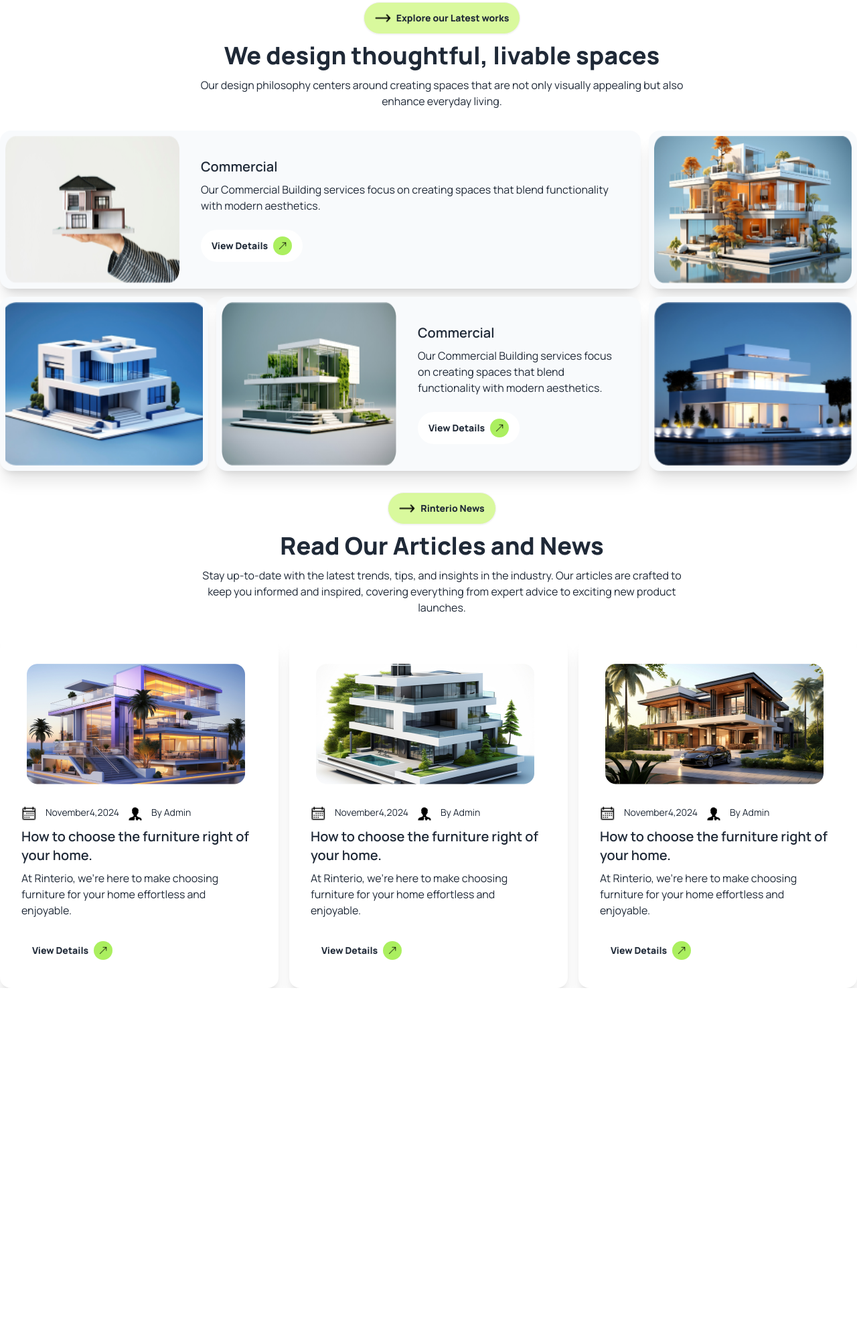
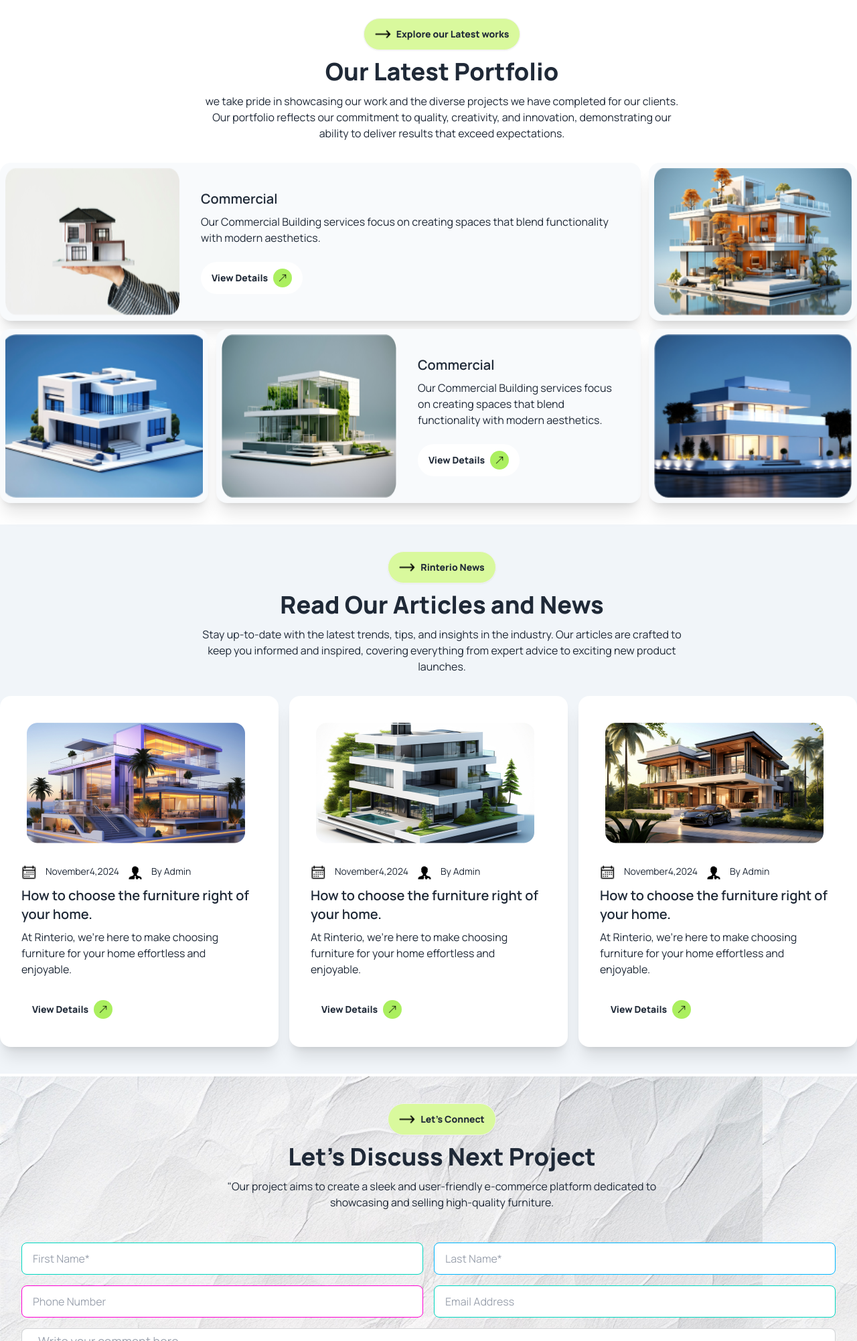
Before and after one commit to PeyalHasan/b10a3-assignment-3, a plain HTML site: page index.html in a window 1280 px wide. Shown: the part 2082-4084 px from the top of the page at 67% size. Before the commit the page ends 3557 px from the top, so only its background shows below. Drawn offline with nearby package versions, Linux system fonts and the light colour scheme.

Commit message:
complite Contact Section

```diff
--- a/index.html
+++ b/index.html
@@ -171,8 +171,8 @@
               <div class="lg:w-[60%] lg:max-h-max container mx-auto text-center ">
                 <a class="btn font-extrabold ml-10 rounded-3xl "> <span class="rounded-full "><img class="size-6 " src="./assets/right-arrow-50.png" alt=""></span>How we works</a>
                 <div class="ml-10 mt-3">
-                  <h3 class="text-4xl font-extrabold mb-3">We design thoughtful, livable spaces</h3>
-                  <p>Our design philosophy centers around creating spaces that are not only visually appealing but also enhance everyday living.</p>
+                  <h3 class="text-4xl font-extrabold mb-3">Our Works Process</h3>
+                  <p>we believe in a transparent and structured approach to deliver exceptional results for our clients. Our work process consists of several key steps that ensure we understand your needs and execute your project effectively.</p>
                 </div>
               </div>
               <div class="grid grid-cols-1 md:grid-cols-2 lg:grid-cols-4 gap-3">
@@ -227,8 +227,8 @@
               <div class="lg:w-[60%] lg:max-h-max container mx-auto text-center ">
                 <a class="btn font-extrabold ml-10 bg-lime-200 rounded-3xl "> <span class="rounded-full "><img class="size-6 " src="./assets/right-arrow-50.png" alt=""></span>Explore our Latest works</a>
                 <div class="ml-10 mt-3">
-                  <h3 class="text-4xl font-extrabold mb-3">We design thoughtful, livable spaces</h3>
-                  <p>Our design philosophy centers around creating spaces that are not only visually appealing but also enhance everyday living.</p>
+                  <h3 class="text-4xl font-extrabold mb-3">Our Latest Portfolio</h3>
+                  <p>we take pride in showcasing our work and the diverse projects we have completed for our clients. Our portfolio reflects our commitment to quality, creativity, and innovation, demonstrating our ability to deliver results that exceed expectations.</p>
                 </div>
               </div>
               <div class="grid mt-8 grid-cols-1 md:grid-cols-4 lg:grid-cols-4 gap-3 ">
@@ -292,8 +292,8 @@
               </div>
         </section>
         <!-- Articles and News -->
-        <section class="container mx-auto mt-8">
-          <div class="lg:w-[60%] lg:max-h-max container mx-auto text-center ">
+        <section class="container mx-auto mt-8 bg-slate-100 pb-10">
+          <div class="lg:w-[60%] lg:max-h-max container mx-auto text-center pt-10 ">
             <a class="btn font-extrabold ml-10 bg-lime-200 rounded-3xl "> <span class="rounded-full "><img class="size-6 " src="./assets/right-arrow-50.png" alt=""></span>Rinterio News</a>
             <div class="ml-10 mt-3">
               <h3 class="text-4xl font-extrabold mb-3">Read Our Articles and News</h3>
@@ -375,6 +375,26 @@
             </div>
           </div>
         </section>
+        <!-- Section Discuss Next project -->
+        <section class="mt-1 bg-[url('./assets/bg.jpg')]">
+          <div class="lg:w-[60%] lg:max-h-max container mx-auto text-center pt-10 ">
+            <a class="btn font-extrabold ml-10 bg-lime-200 rounded-3xl "> <span class="rounded-full "><img class="size-6 " src="./assets/right-arrow-50.png" alt=""></span>Let's Connect</a>
+            <div class="ml-10 mt-3">
+              <h3 class="text-4xl font-extrabold mb-3">Let's Discuss Next Project</h3>
+              <p>"Our project aims to create a sleek and user-friendly e-commerce platform dedicated to showcasing and selling high-quality furniture. </p>
+            </div>
+          </div>
+          <div class="container mx-auto mt-4 grid col-span-1 md:grid-cols-2 lg:col-span-2  pb-4  gap-4   p-8 ">
+            <input type="text" placeholder="First Name*"class="input  input-accent w-full col-span-2 md:col-span-1 lg:col-span-1 " />
+            <input type="text" placeholder="Last Name*"class="input input-info input-accent w-full col-span-2 md:col-span-1 lg:col-span-1" />
+            <input type="number" placeholder="Phone Number"class="input input-bordered input-secondary w-full col-span-2 md:col-span-1 lg:col-span-1" />
+            <input type="email" placeholder="Email Address"class="input input-bordered input-accent w-full col-span-2 md:col-span-1 lg:col-span-1" />
+            <textarea class="input input-bordered input-lg w-full  col-span-2 " id="comment" name="comment" rows="15" cols="30" placeholder="Write your comment here..."></textarea>
+            <button type="submit" class="w-full btn bg-main-color rounded-3xl col-span-2">Send Mail <span class="bg-black rounded-full "><img class="size-7  p-2  filter invert " src="./assets/up-arrow-25.png" alt=""></span><a ></a></button>
+
+            </div>
+          </div>
+        </section>
      </main>
      <!-- Footer Section  -->
       <footer>
--- a/package.json
+++ /dev/null
@@ -1,5 +0,0 @@
-{
-  "devDependencies": {
-    "tailwindcss": "^3.4.14"
-  }
-}
```
Also changed, not shown: 1 other file.
